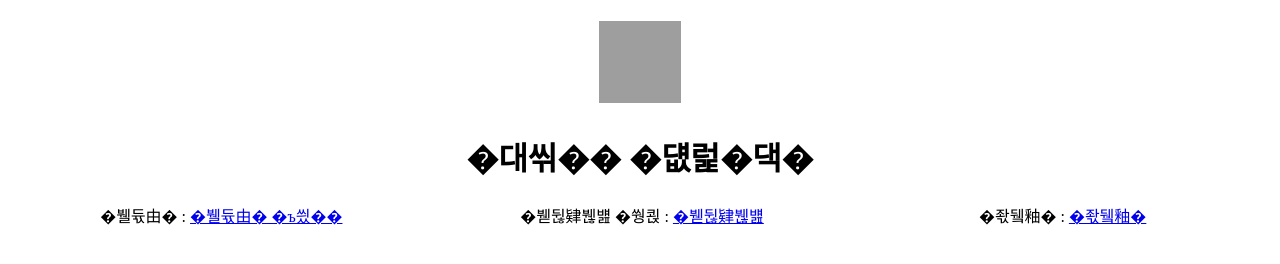
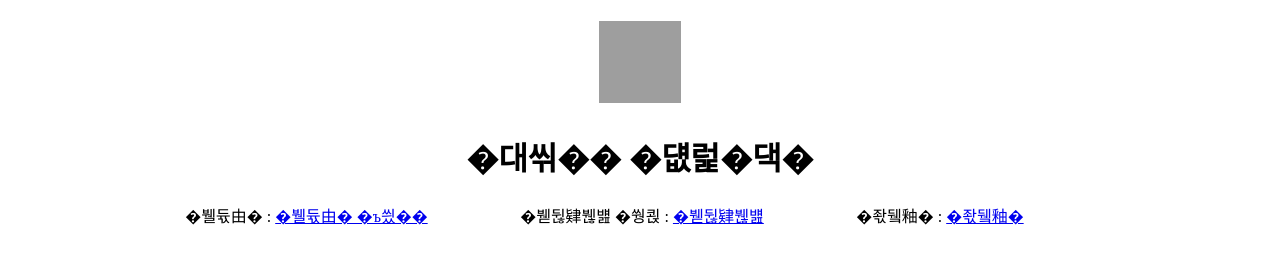
Before and after one commit to dlwjdgud0621/site, a plain HTML site: page index.html in a window 1280 px wide. Drawn offline with Linux system fonts and the light colour scheme; grey boxes are pictures that could not be loaded.

Commit message:
Update index.html

```diff
--- a/index.html
+++ b/index.html
@@ -6,14 +6,14 @@
 </head>
 <body>
 
- <h1 style="text-align: center;"><span style="font-size: 14px;"><img src="https://playentry.org/uploads/profile/5b/c9/avatar_5bc9c961a92d6f57fce93303.png?1570195954276" alt="" width="82" height="82" /></span></h1>
+<h1 style="text-align: center;"><span style="font-size: 14px;"><img src="https://playentry.org/uploads/profile/5b/c9/avatar_5bc9c961a92d6f57fce93303.png?1570195954276" alt="" width="82" height="82" /></span></h1>
 <h1 style="text-align: center;">클라의 홈페이지</h1>
 <table style="height: 23px; width: 100%;">
 <tbody>
 <tr>
-<td style="width: 33.33%; text-align: center;">&nbsp;엔트리 : <a title="zipper" href="https://playentry.org/wjdgud0621#!" target="_blank" rel="noopener">엔트리 사이트</a></td>
-<td style="width: 33.33%;text-align: center;">&nbsp;디스코드&nbsp;서버 : <a title="zipper" href="https://discord.gg/UfVDHAd" target="_blank" rel="noopener">디스코드</a></td>
-<td style="width: 33.33%;text-align: center;">&nbsp;유튜브&nbsp;: <a title="zipper" href="https://www.youtube.com/channel/UCup7Rd7xCpI5Ut2GOniGnyw?view_as=subscriber" target="_blank" rel="noopener">유튜브</a></td>
+<td style="width: 33.33%; text-align: right;">&nbsp;엔트리 : <a title="zipper" href="https://playentry.org/wjdgud0621#!" target="_blank" rel="noopener">엔트리 사이트</a></td>
+<td style="width: 33.33%; text-align: center;">&nbsp;디스코드&nbsp;서버 : <a title="zipper" href="https://discord.gg/UfVDHAd" target="_blank" rel="noopener">디스코드</a></td>
+<td style="width: 33.33%; text-align: left;">&nbsp;유튜브&nbsp;: <a title="zipper" href="https://www.youtube.com/channel/UCup7Rd7xCpI5Ut2GOniGnyw?view_as=subscriber" target="_blank" rel="noopener">유튜브</a></td>
 </tr>
 </tbody>
 </table>
```
